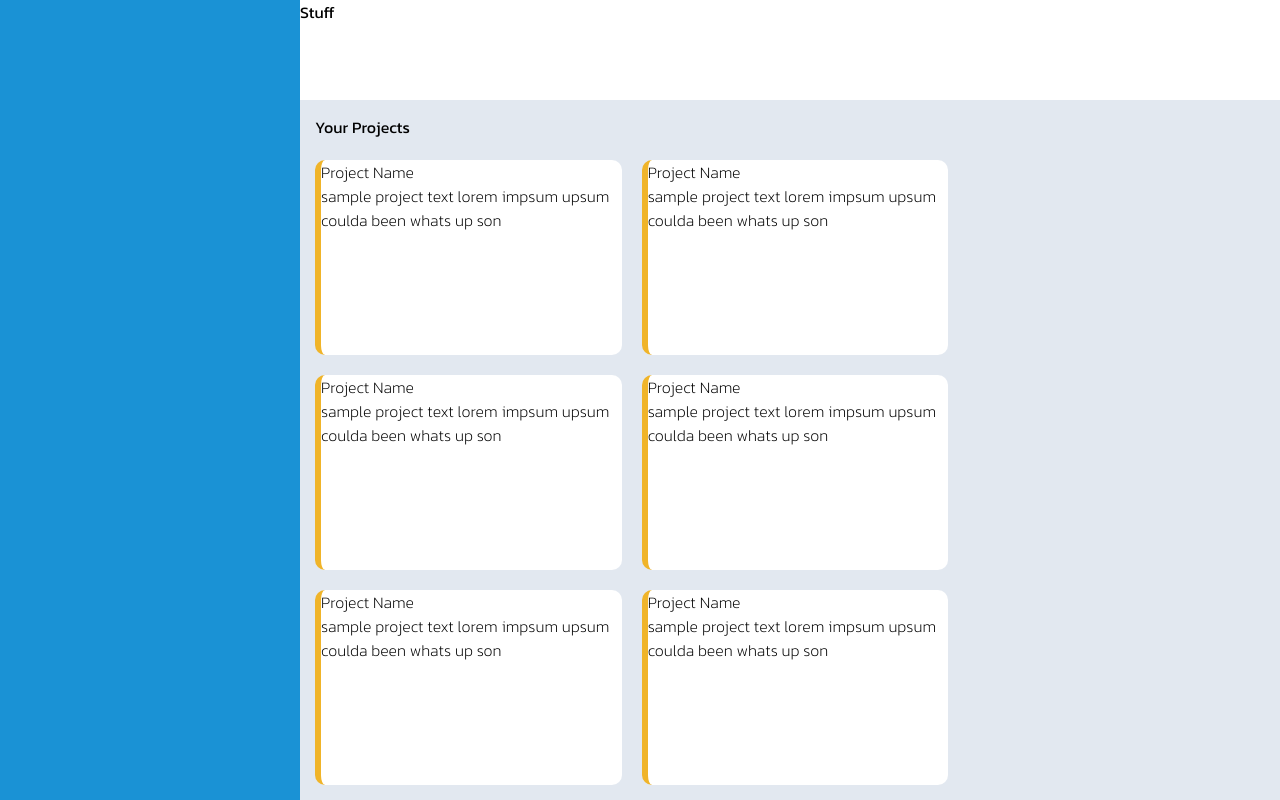
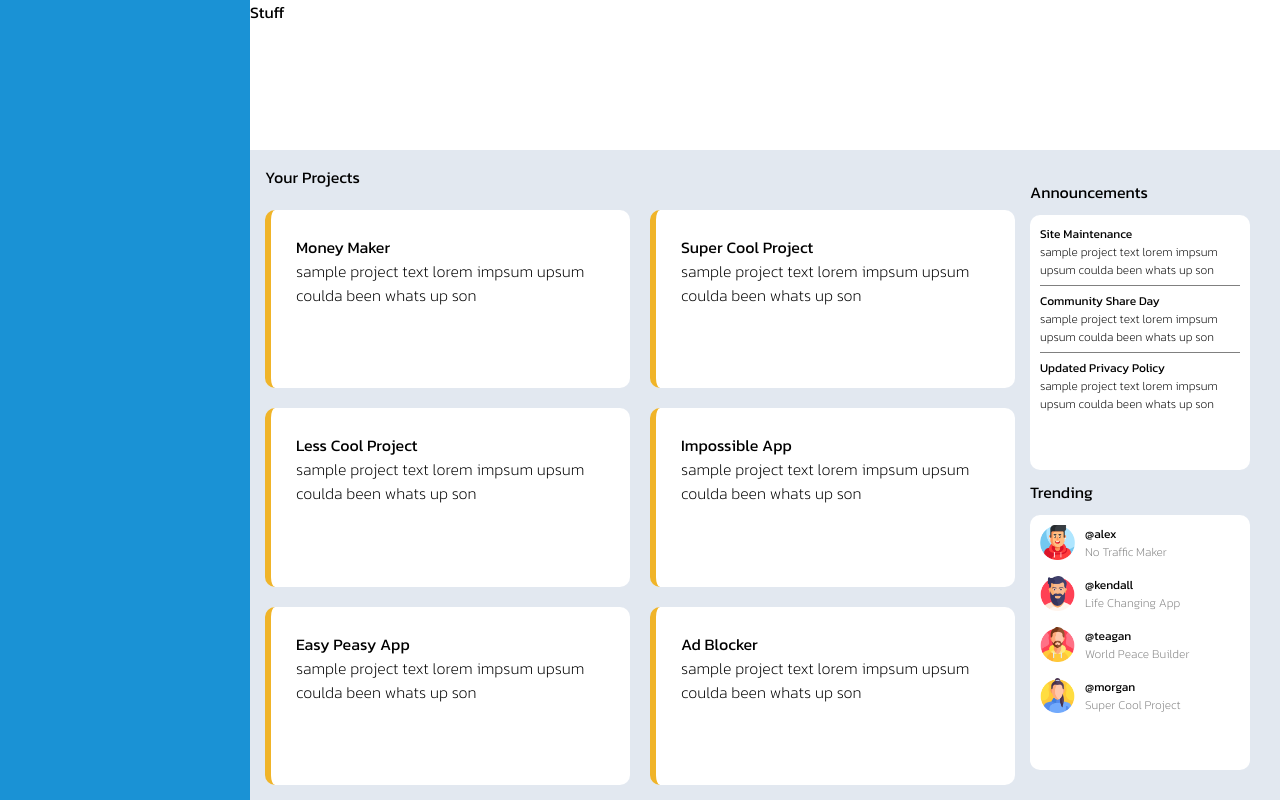
Before and after one commit to CoryMCodes/Dashboard-layout, a plain HTML site: page index.html in a window 1280 px wide. Drawn offline with Linux system fonts and the light colour scheme; a web font is replaced by a local one.

Commit message:
feat: trending card complete, added user avatars, name and info css styling

```diff
--- a/index.html
+++ b/index.html
@@ -18,44 +18,79 @@
     <div class="main-content">
       <div class="projects">
         <div class="sub-heading">Your Projects</div>
-        <div class="card">
-          <div class="card-heading">Project Name
-            <div class="project-text">sample project text lorem impsum upsum coulda been whats up son</div>
+        <div class="card project">
+          <div class="card-heading">Money Maker</div>
+            <div class="text">sample project text lorem impsum upsum coulda been whats up son</div></div>
+        <div class="card project">
+          <div class="card-heading">Super Cool Project</div>
+            <div class="text">sample project text lorem impsum upsum coulda been whats up son</div>
+        </div>
+        <div class="card project">
+          <div class="card-heading">Less Cool Project</div>
+            <div class="text">sample project text lorem impsum upsum coulda been whats up son</div>
+        </div>
+        <div class="card project">
+          <div class="card-heading">Impossible App</div>
+            <div class="text">sample project text lorem impsum upsum coulda been whats up son</div>
+        </div>
+        <div class="card project">
+          <div class="card-heading">Easy Peasy App</div>
+            <div class="text">sample project text lorem impsum upsum coulda been whats up son</div>
+        </div>
+        <div class="card project">
+          <div class="card-heading">Ad Blocker</div>
+            <div class="text">sample project text lorem impsum upsum coulda been whats up son</div>
         </div>
       </div>
-        <div class="card">
-          <div class="card-heading">Project Name
-            <div class="project-text">sample project text lorem impsum upsum coulda been whats up son</div>
+      <div class="mc-aside">
+        <div class="sub-heading">Announcements</div>
+        <div class="card announcement">
+          <div>Site Maintenance</div>
+            <div class="announcement text">sample project text lorem impsum upsum
+              coulda been whats up son
+            </div>
+            <div>Community Share Day</div>
+            <div class="announcement text">sample project text lorem impsum upsum
+              coulda been whats up son
+            </div>
+            <div>Updated Privacy Policy</div>
+            <div class="announcement text">sample project text lorem impsum upsum
+              coulda been whats up son
             </div>
           </div>
-        <div class="card">
-          <div class="card-heading">Project Name
-            <div class="project-text">sample project text lorem impsum upsum coulda been whats up son</div>
+        <div class="sub-heading">Trending</div>
+        <div class="card trending">
+          <div class="user">
+            <img class="user-img" src="assets/gamer.png" alt="" srcset="">
+            <div class="user-info">
+              <div>@alex</div>
+              <div>No Traffic Maker</div>
             </div>
           </div>
-        <div class="card">
-          <div class="card-heading">Project Name
-            <div class="project-text">sample project text lorem impsum upsum coulda been whats up son</div>
+          <div class="user">
+            <img class="user-img" src="assets/man.png" alt="" srcset="">
+            <div class="user-info">
+              <div>@kendall</div>
+              <div>Life Changing App</div>
             </div>
           </div>
-        <div class="card">
-          <div class="card-heading">Project Name
-            <div class="project-text">sample project text lorem impsum upsum coulda been whats up son</div>
+          <div class="user">
+            <img class="user-img" src="assets/man1.png" alt="" srcset="">
+            <div class="user-info">
+              <div>@teagan</div>
+              <div>World Peace Builder</div>
             </div>
           </div>
-        <div class="card">
-          <div class="card-heading">Project Name
-            <div class="project-text">sample project text lorem impsum upsum coulda been whats up son</div>
+          <div class="user">
+            <img class="user-img" src="assets/woman.png" alt="" srcset="">
+            <div class="user-info">
+              <div>@morgan</div>
+              <div>Super Cool Project</div>
             </div>
           </div>
         </div>
-      <div class="mc-aside">
-        <div class="annoucements"></div>
-        <div class="trending"></div>
-      </div>
-
       </div>
     </div>
-
+  </div>
 </body>
 </html>
--- a/style.css
+++ b/style.css
@@ -8,8 +8,8 @@
   display:grid;
   width: 100%;
   height: 100vh;
-  grid-template-columns: 300px repeat(3, 1fr);
-  grid-template-rows: 100px 3fr;
+  grid-template-columns: 250px repeat(3, 1fr);
+  grid-template-rows: 150px 3fr;
   font-family: 'Kanit', sans-serif;
   font-weight: 400;
 }
@@ -30,7 +30,7 @@
   grid-row: 2/3;
   grid-column: 2/5;
   display: grid;
-  grid-template-columns: repeat(3, 1fr);
+  grid-template-columns: repeat(4, 1fr);
   padding: 15px;
 }
 
@@ -38,14 +38,25 @@
   display: grid;
   grid-template-columns: 1fr 1fr;
   grid-template-rows: 25px repeat(3, 1fr);
-  grid-column: 1/3;
+  grid-column: 1/4;
   gap: 20px;
 }
 
 .card{
   background-color: white;
   border-radius: 10px;
+  padding: 10px;
+}
+
+.card.project{
   border-left: solid 6px rgb(240, 180, 41);
+}
+
+.project{
+  padding: 25px;
+}
+
+.text{
   font-weight: 200;
 }
 
@@ -53,3 +64,41 @@
   grid-column: 1/3;
   grid-row: 1/2;
 }
+
+.mc-aside{
+  display: grid;
+  grid-template-rows: repeat(2, 25px 1fr);
+  gap: 10px;
+  padding: 15px;
+}
+
+.card.announcement>:nth-child(even):not(.announcement:last-child){
+  border-bottom: 1px gray solid;
+  padding-bottom: 6px;
+  margin-bottom: 6px;
+}
+
+.announcement, .trending{
+  font-size: .75rem;
+}
+
+img.user-img{
+  width: 35px;
+  height: 35px;
+}
+
+.user{
+  display: flex;
+  gap: 10px;
+  margin-bottom: 15px;
+}
+
+.user-info{
+  display: flex;
+  flex-direction: column;
+}
+
+.user-info>div:last-child{
+  font-weight: 200;
+  color:grey;
+}
```
Also changed, not shown: assets/gamer.png (added), assets/man.png (added), assets/man1.png (added), assets/woman.png (added). Lines whose indentation alone changed are shown as unchanged.
